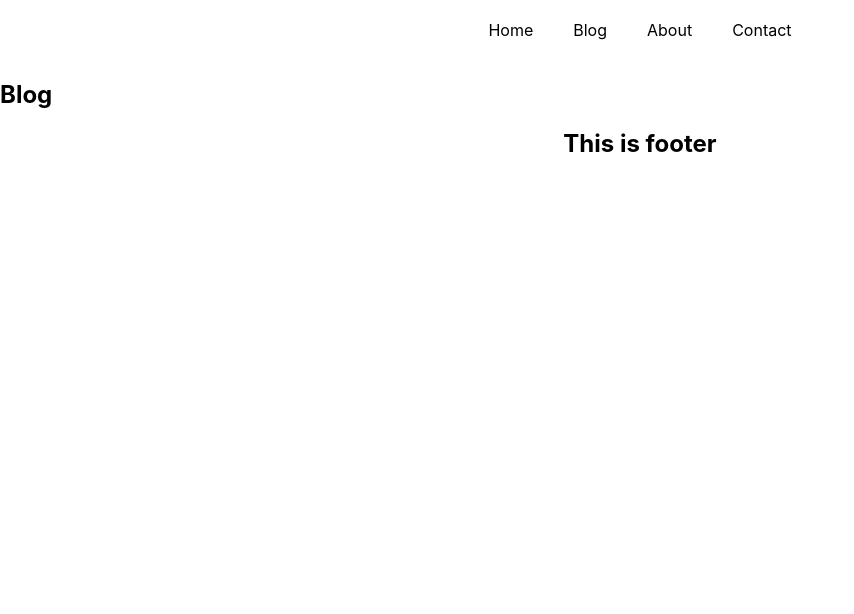
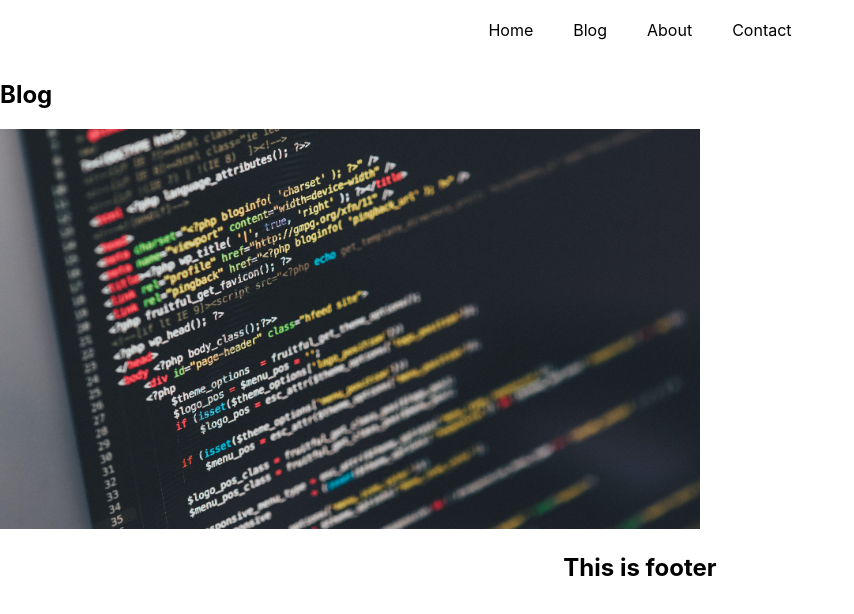
Before and after one commit to ASSiddik01/NextJS, a Next.js app in the folder my_next_app/: page /blog in a window 1280 px wide. Shown: the top 614 px of the page, without its empty margins (0-854 px from the left). Built offline with nearby package versions, Linux system fonts and the light colour scheme.

Commit message:
Image Component

```diff
--- a/my_next_app/pages/blog.js
+++ b/my_next_app/pages/blog.js
@@ -1,9 +1,12 @@
 import React from "react";
+import codaing from "../image/coading.jpg";
+import Image from "next/image";
 
 const Blog = () => {
   return (
     <div>
       <h2>Blog</h2>
+      <Image src={codaing} alt="" width={700} height={400} />
     </div>
   );
 };
```
Also changed, not shown: my_next_app/image/coading.jpg (added), 1 other file (tests, documents, lock files or other folders).
